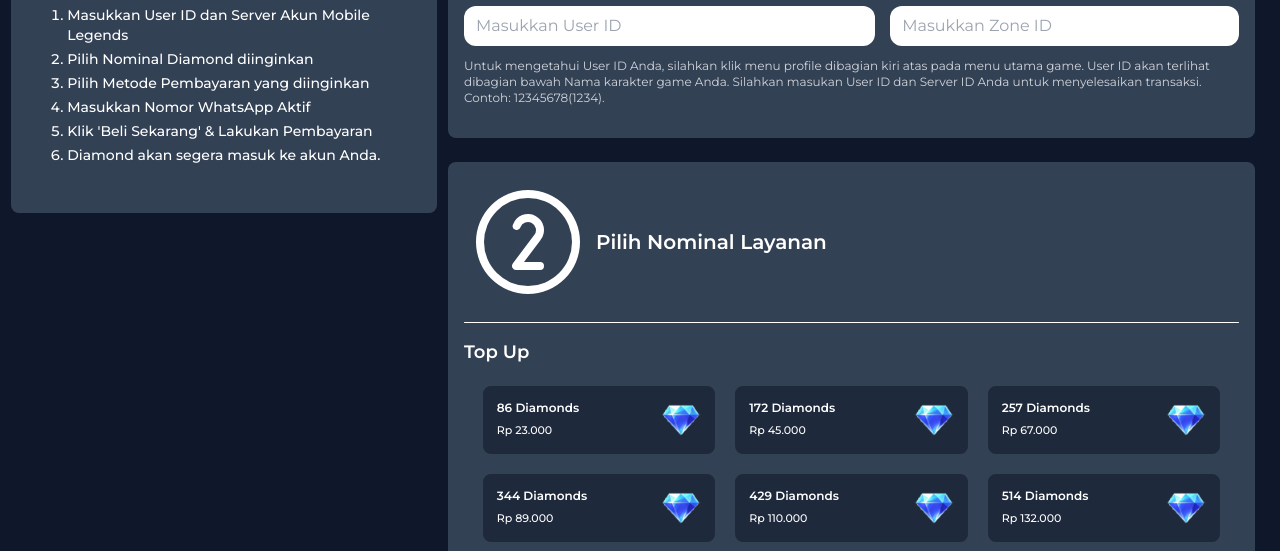
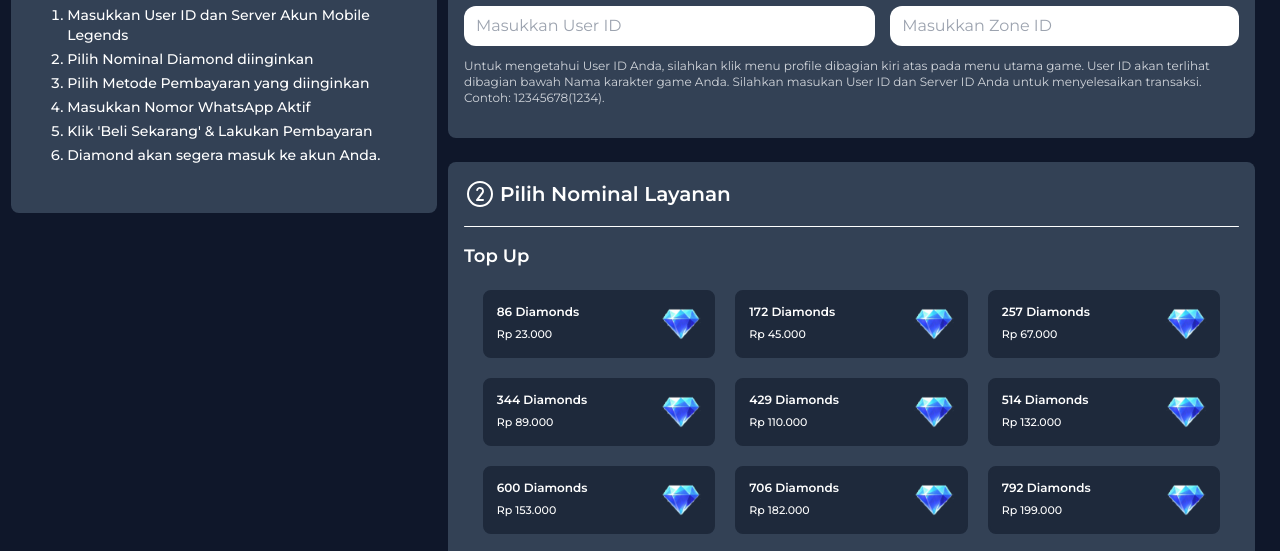
Before and after one commit to RianDoang/RealmYoke-Store, a website: page public/games/mobile-legends.html in a window 1280 px wide. Shown: the part 171-722 px from the top of the page. Drawn offline with Linux system fonts and the light colour scheme.

Commit message:
Memperbaiki ukuran svg bagian 2

```diff
--- a/public/games/mobile-legends.html
+++ b/public/games/mobile-legends.html
@@ -211,7 +211,7 @@
                 xmlns="http://www.w3.org/2000/svg"
                 fill="currentColor"
                 viewBox="0 0 256 256"
-                class="text-white w-7 h-7 md:w-32 md:h-32"
+                class="text-white w-7 h-7 md:w-8 md:h-8"
               >
                 <path
                   d="M128,24A104,104,0,1,0,232,128,104.11,104.11,0,0,0,128,24Zm0,192a88,88,0,1,1,88-88A88.1,88.1,0,0,1,128,216Zm25.56-92.74L120,168h32a8,8,0,0,1,0,16H104a8,8,0,0,1-6.4-12.8l43.17-57.56a16,16,0,1,0-27.86-15,8,8,0,0,1-15.09-5.34,32,32,0,1,1,55.74,29.93Z"
```
